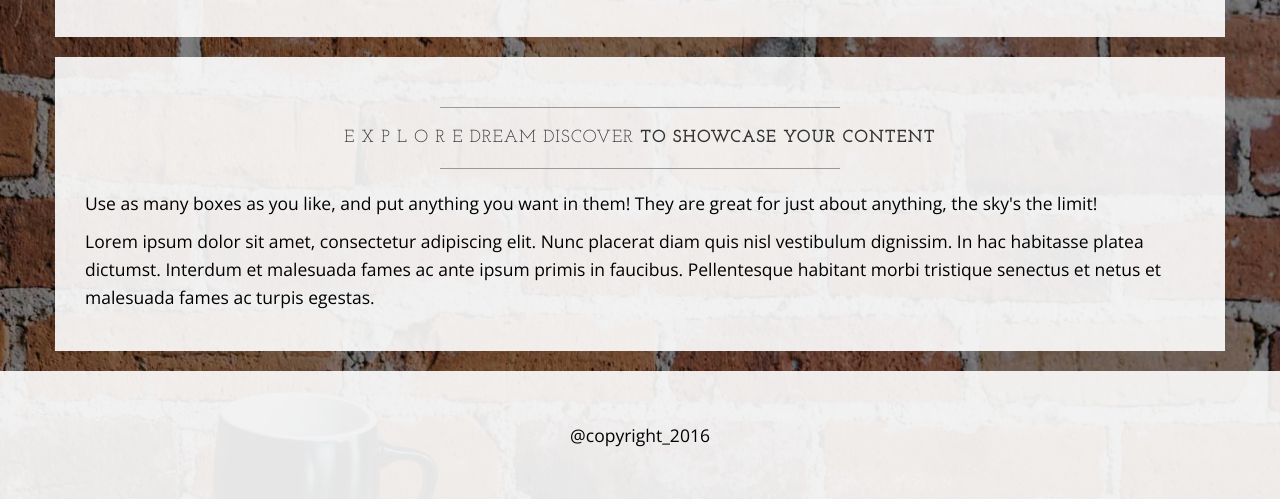
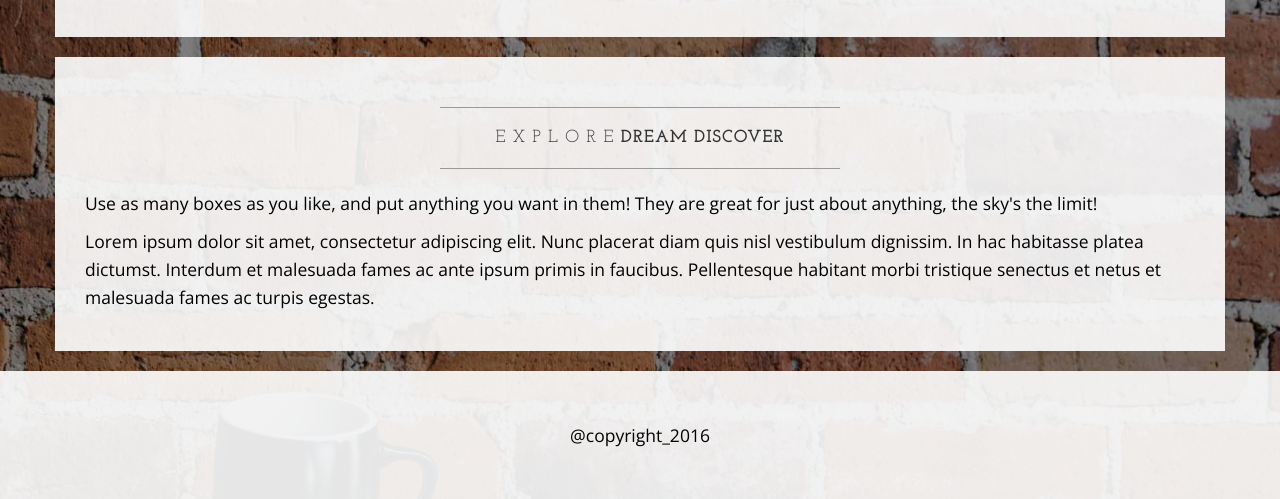
Before and after one commit to ronajenceros/fullweb, a plain HTML site: page index.html in a window 1280 px wide. Shown: the part 1774-2273 px from the top of the page. Drawn offline with nearby package versions, Linux system fonts and the light colour scheme.

Commit message:
Update index.html

```diff
--- a/index.html
+++ b/index.html
@@ -152,8 +152,8 @@
             <div class="box">
                 <div class="col-lg-12">
                     <hr>
-                    <h2 class="intro-text text-center">E X P L O R E  Dream Discover
-                        <strong>to showcase your content</strong>
+                    <h2 class="intro-text text-center">E X P L O R E
+                        <strong>Dream Discover</strong>
                     </h2>
                     <hr>
                     <p>Use as many boxes as you like, and put anything you want in them! They are great for just about anything, the sky's the limit!</p>
```
